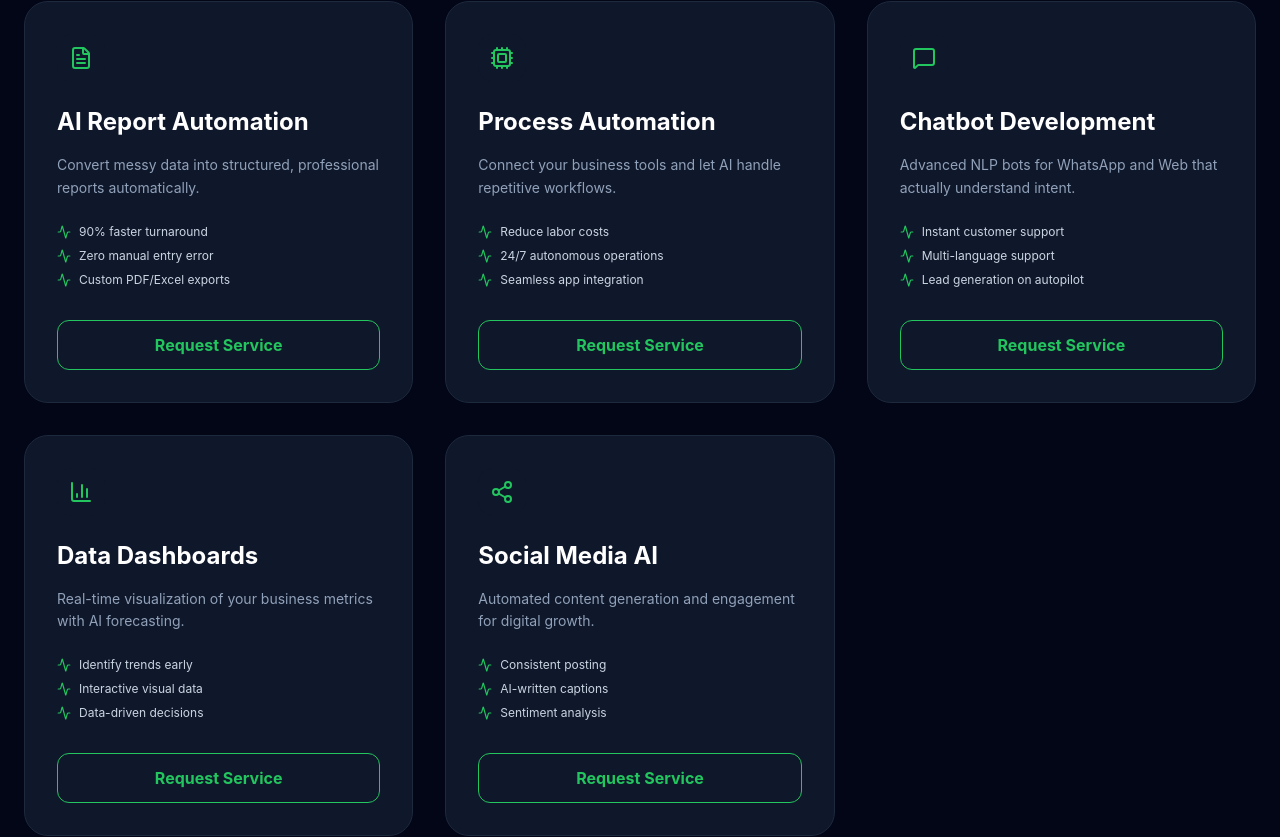
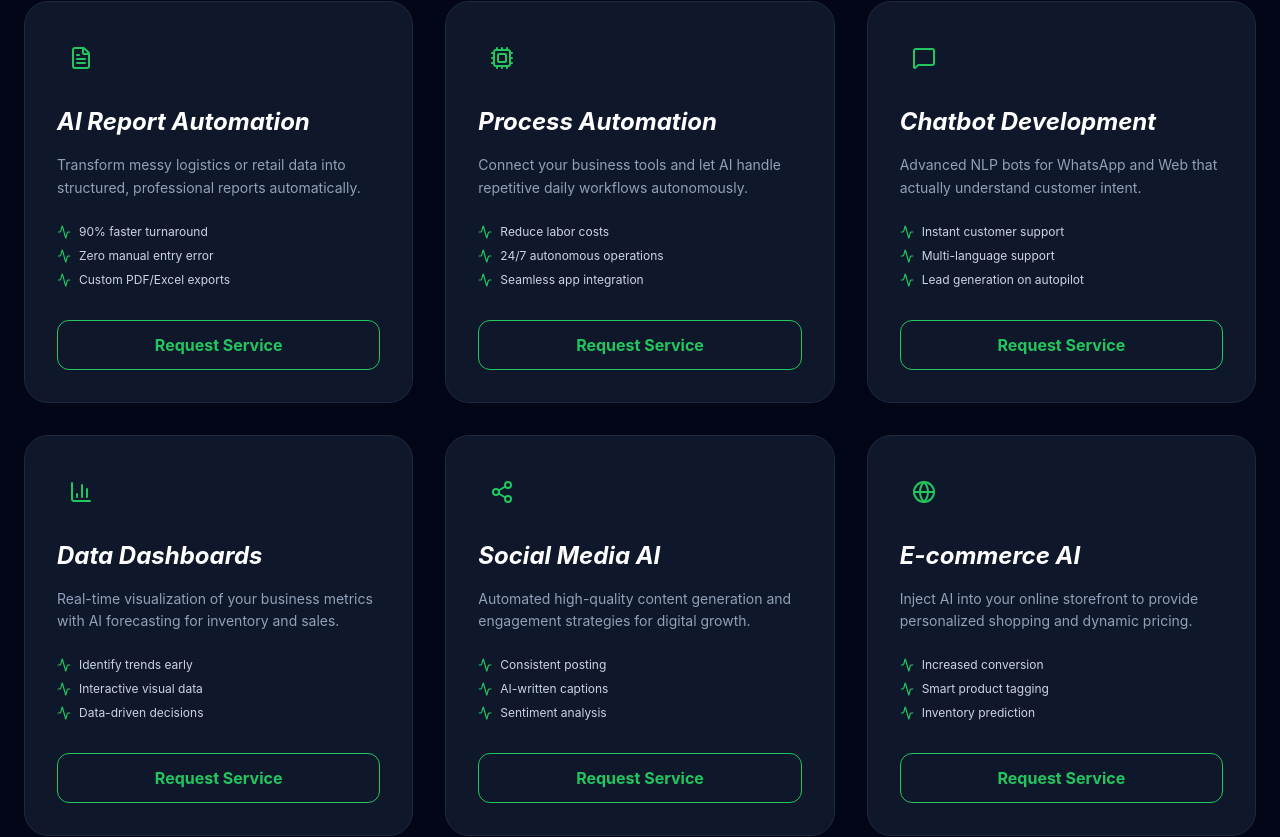
Before and after one commit to chepkolex/chepkolex-ai, a React (Vite) app: page /services in a window 1280 px wide. Shown: the part 347-1184 px from the top of the page. Built offline with nearby package versions, Linux system fonts and the light colour scheme.

Commit message:
feat: sync service selection between services and contact pages

```diff
--- a/src/pages/Contact.jsx
+++ b/src/pages/Contact.jsx
@@ -1,37 +1,43 @@
 import React, { useState } from 'react';
+import { useLocation } from 'react-router-dom';
 import { MessageSquare, Mail, Phone, CheckCircle, Loader2 } from 'lucide-react';
 
 export default function Contact() {
+  const location = useLocation();
   const [submitted, setSubmitted] = useState(false);
   const [loading, setLoading] = useState(false);
+
+  // Grab the service from navigation state or default to the first option
+  const preSelectedService = location.state?.selectedService || "AI Report Automation";
 
   const handleSubmit = async (e) => {
     e.preventDefault();
     setLoading(true);
 
-    // 1. Capture Form Data
     const formData = new FormData(e.target);
     const data = Object.fromEntries(formData.entries());
 
-    // 2. Logic: Send to Email (Web3Forms)
-    // Get your key at web3forms.com
+    // 1. Email Logic (Web3Forms)
     const emailData = {
       ...data,
       access_key: "c049453a-2579-4aaa-9596-015954e7eb44",
-      subject: `New Lead: ${data.fullName}`
+      subject: `New Lead: ${data.fullName} - ${data.service}`,
+      from_name: "Chepkolex AI Web"
     };
 
     try {
-      await fetch("https://api.web3forms.com/submit", {
+      const res = await fetch("https://api.web3forms.com/submit", {
         method: "POST",
         headers: { "Content-Type": "application/json" },
         body: JSON.stringify(emailData)
       });
 
-      // 3. Logic: Prepare WhatsApp Message
-      const text = `*Chepkolex AI Inquiry*%0A` +
+      if (res.ok) {
+        // 2. WhatsApp Logic (Formats the text for a professional look)
+        const text = `*New Inquiry - Chepkolex AI*%0A%0A` +
                      `*Name:* ${data.fullName}%0A` +
                      `*Service:* ${data.service}%0A` +
+                     `*Email:* ${data.email}%0A` +
                      `*Message:* ${data.message}`;
 
         const whatsappUrl = `https://wa.me/254723721304?text=${text}`;
@@ -39,15 +45,14 @@ export default function Contact() {
         setLoading(false);
         setSubmitted(true);
 
-      // 4. Open WhatsApp
+        // Open WhatsApp in a new tab after the success animation starts
         setTimeout(() => {
           window.open(whatsappUrl, '_blank');
-      }, 800);
-
-      setTimeout(() => setSubmitted(false), 5000);
+        }, 1000);
+      }
     } catch (error) {
       setLoading(false);
-      alert("Submission failed. Please try again.");
+      alert("Submission failed. Please check your connection and try again.");
     }
   };
 
@@ -55,15 +60,14 @@ export default function Contact() {
     <div className="bg-brand-dark min-h-screen pt-32 pb-20 px-6">
       <div className="max-w-7xl mx-auto grid lg:grid-cols-2 gap-16">
 
-        {/* Left Side: Info */}
+        {/* Contact Content */}
         <div>
           <h1 className="text-4xl md:text-5xl font-bold text-white mb-6">
             Let's build the <br />
             <span className="text-brand-accent">future together.</span>
           </h1>
-          <p className="text-slate-400 text-lg mb-12">
-            Whether you are a logistics giant or a growing retail business,
-            we have the AI tools to help you dominate your market.
+          <p className="text-slate-400 text-lg mb-12 italic">
+            Transforming businesses through intelligent automation.
           </p>
 
           <div className="space-y-6">
@@ -83,23 +87,19 @@ export default function Contact() {
 
           <a href="https://wa.me/254723721304" className="mt-12 inline-flex items-center space-x-3 bg-[#25D366] text-white px-6 py-4 rounded-xl font-bold hover:scale-105 transition-all shadow-lg shadow-green-500/20">
             <MessageSquare size={20} />
-            <span>Chat on WhatsApp</span>
+            <span>Direct WhatsApp Chat</span>
           </a>
         </div>
 
-        {/* Right Side: The Form */}
-        <div className="bg-brand-navy p-8 md:p-10 rounded-3xl border border-slate-800 shadow-2xl relative overflow-hidden">
+        {/* The Form */}
+        <div className="bg-brand-navy p-8 md:p-10 rounded-3xl border border-slate-800 shadow-2xl relative">
           {submitted ? (
-            /* Success State */
             <div className="h-full flex flex-col items-center justify-center text-center space-y-4 py-20 animate-in fade-in zoom-in duration-500">
-              <div className="p-4 bg-brand-accent/20 rounded-full">
-                <CheckCircle size={48} className="text-brand-accent" />
-              </div>
-              <h2 className="text-2xl font-bold text-white">Inquiry Received!</h2>
-              <p className="text-slate-400">Our AI specialist will reach out to you shortly.</p>
+              <CheckCircle size={54} className="text-brand-accent" />
+              <h2 className="text-2xl font-bold text-white">Inquiry Sent Successfully!</h2>
+              <p className="text-slate-400">Opening WhatsApp for instant confirmation...</p>
             </div>
           ) : (
-            /* Active Form State */
             <form onSubmit={handleSubmit} className="space-y-5">
               <div>
                 <label className="block text-slate-300 text-sm font-medium mb-2">Full Name</label>
@@ -108,39 +108,34 @@ export default function Contact() {
 
               <div className="grid md:grid-cols-2 gap-5">
                 <div>
-                  <label className="block text-slate-300 text-sm font-medium mb-2">Email Address</label>
+                  <label className="block text-slate-300 text-sm font-medium mb-2">Email</label>
                   <input required name="email" type="email" className="w-full bg-slate-900 border border-slate-700 rounded-lg px-4 py-3 text-white focus:outline-none focus:border-brand-accent transition-all" placeholder="john@company.com" />
                 </div>
                 <div>
-                  <label className="block text-slate-300 text-sm font-medium mb-2">Phone Number</label>
-                  <input name="phone" type="tel" className="w-full bg-slate-900 border border-slate-700 rounded-lg px-4 py-3 text-white focus:outline-none focus:border-brand-accent transition-all" placeholder="+254..." />
+                  <label className="block text-slate-300 text-sm font-medium mb-2">Service</label>
+                  <select name="service" defaultValue={preSelectedService} className="w-full bg-slate-900 border border-slate-700 rounded-lg px-4 py-3 text-white focus:outline-none focus:border-brand-accent transition-all">
+                    <option>AI Report Automation</option>
+                    <option>Process Automation</option>
+                    <option>Chatbot Development</option>
+                    <option>Data Dashboards</option>
+                    <option>Social Media AI</option>
+                    <option>E-commerce AI</option>
+                  </select>
                 </div>
               </div>
 
               <div>
-                <label className="block text-slate-300 text-sm font-medium mb-2">Service Needed</label>
-                <select name="service" className="w-full bg-slate-900 border border-slate-700 rounded-lg px-4 py-3 text-white focus:outline-none focus:border-brand-accent transition-all appearance-none">
-                  <option>AI Report Automation</option>
-                  <option>Chatbot Development</option>
-                  <option>Process Automation</option>
-                  <option>Data Analysis</option>
-                </select>
-              </div>
-
-              {/* Added a hidden field for the message if you want to include the text area */}
-              <div>
                 <label className="block text-slate-300 text-sm font-medium mb-2">Brief Message</label>
-                 <textarea name="message" className="w-full bg-slate-900 border border-slate-700 rounded-lg px-4 py-3 text-white focus:outline-none focus:border-brand-accent transition-all h-24" placeholder="How can we help?"></textarea>
+                <textarea name="message" required className="w-full bg-slate-900 border border-slate-700 rounded-lg px-4 py-3 text-white focus:outline-none focus:border-brand-accent transition-all h-24" placeholder="How can we help?"></textarea>
               </div>
 
               <button
                 disabled={loading}
                 type="submit"
                 className={`w-full font-bold py-4 rounded-xl transition-all mt-4 flex items-center justify-center space-x-2
-                  ${loading ? 'bg-slate-700 text-slate-400' : 'bg-brand-accent text-brand-dark hover:bg-green-500 hover:shadow-[0_0_20px_rgba(34,197,94,0.4)]'}`}
+                  ${loading ? 'bg-slate-700 text-slate-400 cursor-not-allowed' : 'bg-brand-accent text-brand-dark hover:bg-green-500 hover:shadow-[0_0_20px_rgba(34,197,94,0.4)]'}`}
               >
-                {loading && <Loader2 className="animate-spin" size={20} />}
-                <span>{loading ? 'Processing...' : 'Send Inquiry'}</span>
+                {loading ? <Loader2 className="animate-spin" size={20} /> : 'Send Inquiry'}
               </button>
             </form>
           )}
--- a/src/pages/Services.jsx
+++ b/src/pages/Services.jsx
@@ -1,45 +1,55 @@
-import { FileText, Cpu, MessageSquare, BarChart3, Share2, Activity } from 'lucide-react';
+import { FileText, Cpu, MessageSquare, BarChart3, Share2, Activity, Globe } from 'lucide-react';
 import { Link } from 'react-router-dom';
 
 const services = [
   {
     title: "AI Report Automation",
     icon: <FileText className="text-brand-accent" />,
-    desc: "Convert messy data into structured, professional reports automatically.",
+    desc: "Transform messy logistics or retail data into structured, professional reports automatically.",
     benefits: ["90% faster turnaround", "Zero manual entry error", "Custom PDF/Excel exports"]
   },
   {
     title: "Process Automation",
     icon: <Cpu className="text-brand-accent" />,
-    desc: "Connect your business tools and let AI handle repetitive workflows.",
+    desc: "Connect your business tools and let AI handle repetitive daily workflows autonomously.",
     benefits: ["Reduce labor costs", "24/7 autonomous operations", "Seamless app integration"]
   },
   {
     title: "Chatbot Development",
     icon: <MessageSquare className="text-brand-accent" />,
-    desc: "Advanced NLP bots for WhatsApp and Web that actually understand intent.",
+    desc: "Advanced NLP bots for WhatsApp and Web that actually understand customer intent.",
     benefits: ["Instant customer support", "Multi-language support", "Lead generation on autopilot"]
   },
   {
     title: "Data Dashboards",
     icon: <BarChart3 className="text-brand-accent" />,
-    desc: "Real-time visualization of your business metrics with AI forecasting.",
+    desc: "Real-time visualization of your business metrics with AI forecasting for inventory and sales.",
     benefits: ["Identify trends early", "Interactive visual data", "Data-driven decisions"]
   },
   {
     title: "Social Media AI",
     icon: <Share2 className="text-brand-accent" />,
-    desc: "Automated content generation and engagement for digital growth.",
+    desc: "Automated high-quality content generation and engagement strategies for digital growth.",
     benefits: ["Consistent posting", "AI-written captions", "Sentiment analysis"]
+  },
+  {
+    title: "E-commerce AI",
+    icon: <Globe className="text-brand-accent" />,
+    desc: "Inject AI into your online storefront to provide personalized shopping and dynamic pricing.",
+    benefits: ["Increased conversion", "Smart product tagging", "Inventory prediction"]
   }
 ];
 
 export default function Services() {
   return (
-    <div className="bg-brand-dark pt-32 pb-20 px-6">
+    <div className="bg-brand-dark min-h-screen pt-32 pb-20 px-6">
       <div className="max-w-7xl mx-auto text-center mb-20">
-        <h1 className="text-4xl md:text-6xl font-bold text-white mb-6">Our <span className="text-brand-accent">Solutions</span></h1>
-        <p className="text-slate-400 text-lg max-w-2xl mx-auto">We don't just provide software; we provide intelligent systems that evolve with your business.</p>
+        <h1 className="text-4xl md:text-6xl font-bold text-white mb-6">
+          Our <span className="text-brand-accent">Solutions</span>
+        </h1>
+        <p className="text-slate-400 text-lg max-w-2xl mx-auto">
+          We don't just provide software; we provide intelligent systems that evolve with your business.
+        </p>
       </div>
 
       <div className="max-w-7xl mx-auto grid md:grid-cols-2 lg:grid-cols-3 gap-8">
@@ -49,7 +59,9 @@ export default function Services() {
               <div className="mb-6 p-3 bg-slate-900 w-fit rounded-2xl group-hover:bg-brand-accent/10 transition-colors">
                 {s.icon}
               </div>
-              <h3 className="text-2xl font-bold text-white mb-4">{s.title}</h3>
+              <h3 className="text-2xl font-bold text-white mb-4 italic group-hover:text-brand-accent transition-colors">
+                {s.title}
+              </h3>
               <p className="text-slate-400 mb-6 text-sm leading-relaxed">{s.desc}</p>
               <ul className="space-y-2 mb-8">
                 {s.benefits.map((b, idx) => (
@@ -59,7 +71,13 @@ export default function Services() {
                 ))}
               </ul>
             </div>
-            <Link to="/contact" className="w-full text-center py-3 rounded-xl border border-brand-accent text-brand-accent font-bold hover:bg-brand-accent hover:text-brand-dark transition-all">
+
+            {/* THE FIX: Passing 'state' allows the Contact page to know which button was clicked */}
+            <Link
+              to="/contact"
+              state={{ selectedService: s.title }}
+              className="w-full text-center py-3 rounded-xl border border-brand-accent text-brand-accent font-bold hover:bg-brand-accent hover:text-brand-dark transition-all"
+            >
               Request Service
             </Link>
           </div>
```
Lines whose indentation alone changed are shown as unchanged.
